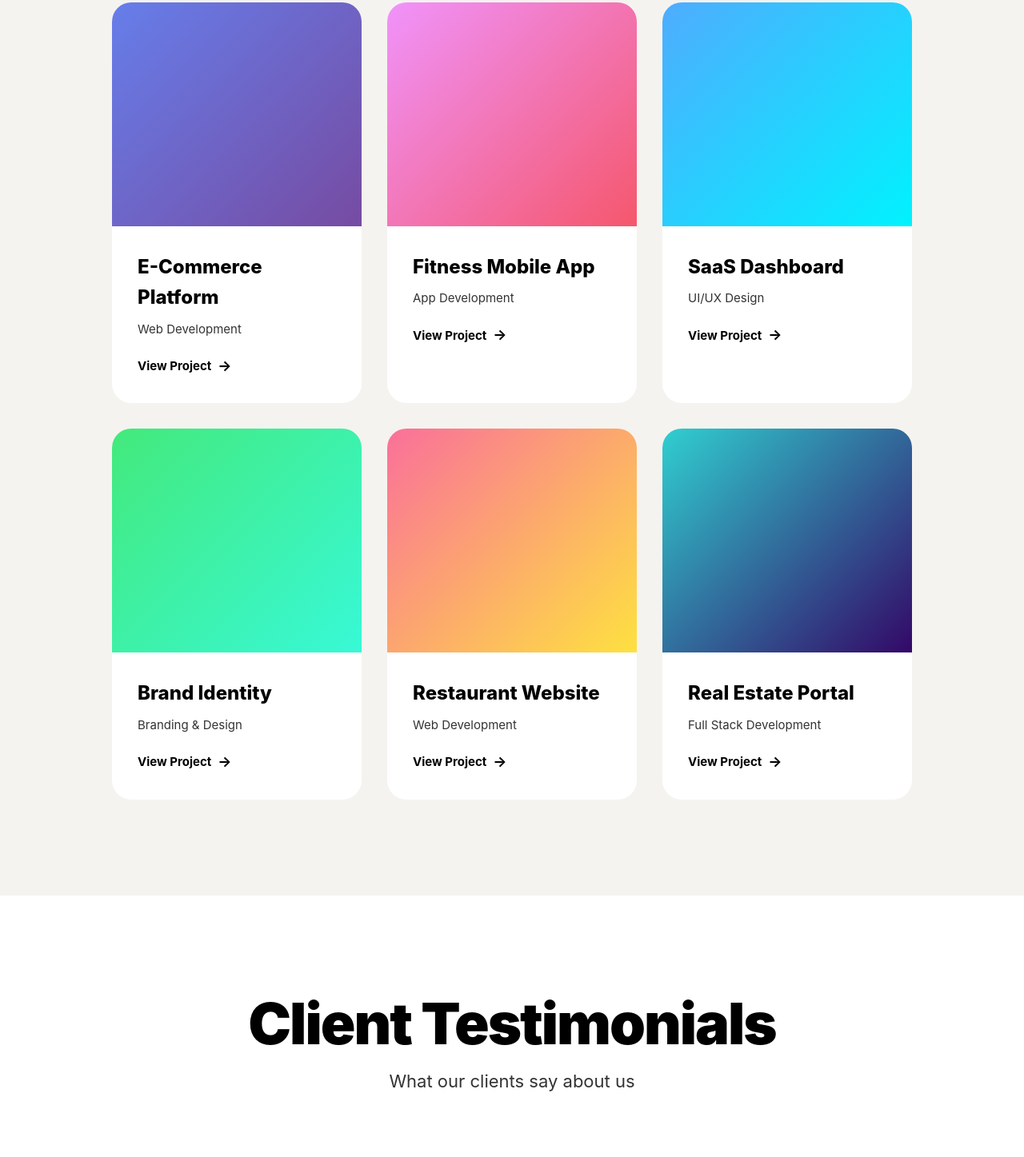
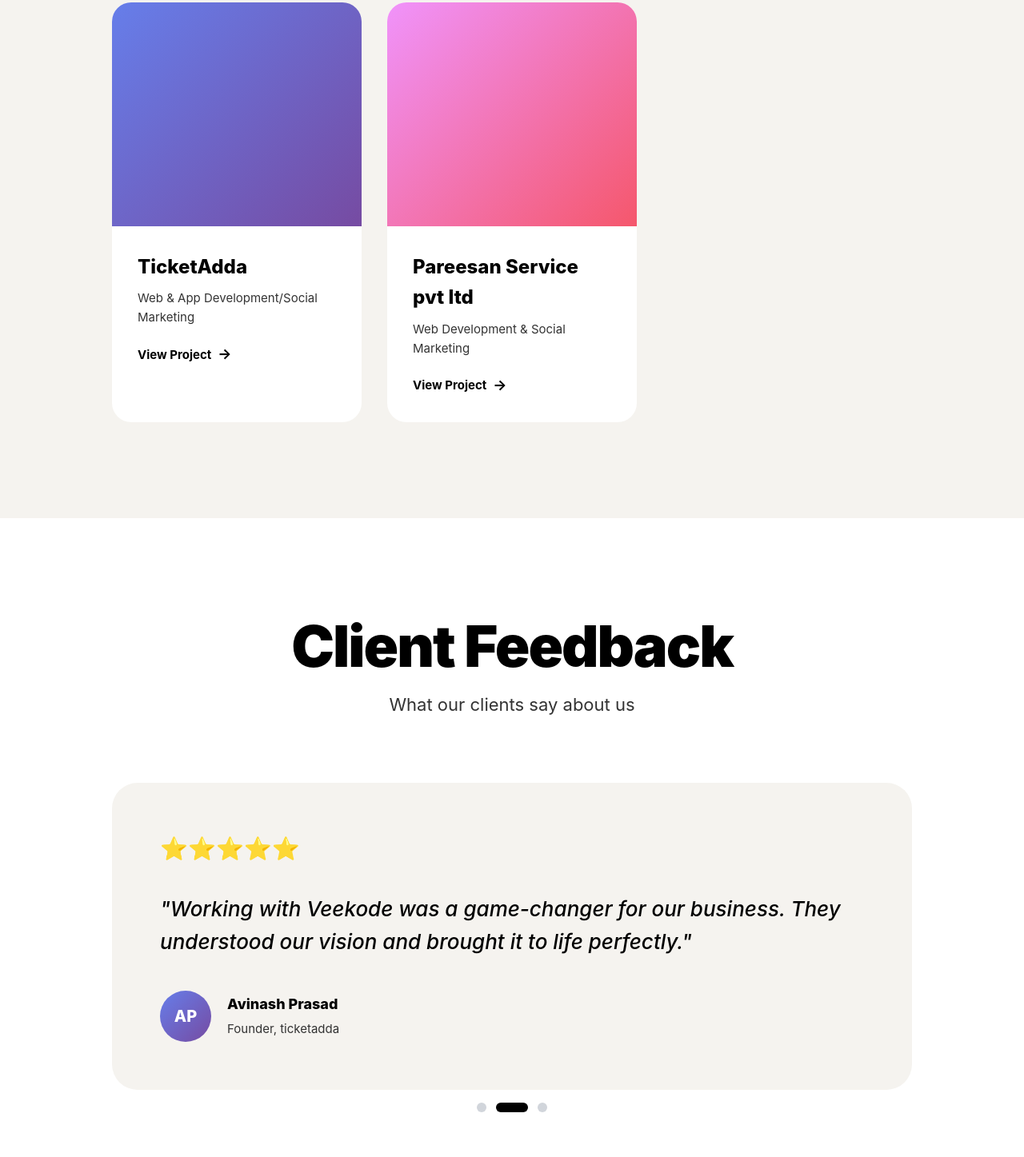
Before and after one commit to yadav1516/Veekode, a website built with Vite: page index.html in a window 1280 px wide. Shown: the part 4953-6400 px from the top of the page at 80% size. Built offline with nearby package versions, Linux system fonts and the light colour scheme.

Commit message:
Update index.html

```diff
--- a/index.html
+++ b/index.html
@@ -218,28 +218,28 @@
           <div class="portfolio-item">
             <div class="portfolio-image" style="background: linear-gradient(135deg, #667eea 0%, #764ba2 100%);"></div>
             <div class="portfolio-info">
-              <h3>E-Commerce Platform</h3>
-              <p>Web Development</p>
-              <a href="#" class="portfolio-link">View Project</a>
+              <h3>TicketAdda</h3>
+              <p>Web & App Development/Social Marketing</p>
+              <a href="https://ticketadda.in/" class="portfolio-link">View Project</a>
             </div>
           </div>
           <div class="portfolio-item">
             <div class="portfolio-image" style="background: linear-gradient(135deg, #f093fb 0%, #f5576c 100%);"></div>
             <div class="portfolio-info">
-              <h3>Fitness Mobile App</h3>
-              <p>App Development</p>
-              <a href="#" class="portfolio-link">View Project</a>
+              <h3>Pareesan Service pvt ltd</h3>
+              <p>Web Development & Social Marketing</p>
+              <a href="https://pareesan.com/" class="portfolio-link">View Project</a>
             </div>
           </div>
-          <div class="portfolio-item">
+          <!-- <div class="portfolio-item">
             <div class="portfolio-image" style="background: linear-gradient(135deg, #4facfe 0%, #00f2fe 100%);"></div>
             <div class="portfolio-info">
               <h3>SaaS Dashboard</h3>
               <p>UI/UX Design</p>
               <a href="#" class="portfolio-link">View Project</a>
             </div>
-          </div>
-          <div class="portfolio-item">
+          </div> -->
+          <!-- <div class="portfolio-item">
             <div class="portfolio-image" style="background: linear-gradient(135deg, #43e97b 0%, #38f9d7 100%);"></div>
             <div class="portfolio-info">
               <h3>Brand Identity</h3>
@@ -263,14 +263,14 @@
               <a href="#" class="portfolio-link">View Project</a>
             </div>
           </div>
-        </div>
+        </div> -->
       </div>
     </section>
 
     <section class="testimonials">
       <div class="container">
         <div class="section-header">
-          <h2 class="section-title">Client Testimonials</h2>
+          <h2 class="section-title">Client Feedback</h2>
           <p class="section-subtitle">What our clients say about us</p>
         </div>
         <div class="testimonials-slider" id="testimonialsSlider">
@@ -278,10 +278,10 @@
             <div class="testimonial-stars">⭐⭐⭐⭐⭐</div>
             <p class="testimonial-text">"Veekode transformed our online presence completely. The team was professional, creative, and delivered beyond our expectations."</p>
             <div class="testimonial-author">
-              <div class="author-avatar">JD</div>
+              <div class="author-avatar">DY</div>
               <div class="author-info">
-                <div class="author-name">John Doe</div>
-                <div class="author-position">CEO, TechStart Inc</div>
+                <div class="author-name">Durgesh Yadav</div>
+                <div class="author-position">Director, Pareesan Service Pvt Ltd</div>
               </div>
             </div>
           </div>
@@ -289,10 +289,10 @@
             <div class="testimonial-stars">⭐⭐⭐⭐⭐</div>
             <p class="testimonial-text">"Working with Veekode was a game-changer for our business. They understood our vision and brought it to life perfectly."</p>
             <div class="testimonial-author">
-              <div class="author-avatar">SS</div>
+              <div class="author-avatar">AP</div>
               <div class="author-info">
-                <div class="author-name">Sarah Smith</div>
-                <div class="author-position">Founder, Creative Studio</div>
+                <div class="author-name">Avinash Prasad</div>
+                <div class="author-position">Founder, ticketadda</div>
               </div>
             </div>
           </div>
@@ -300,10 +300,10 @@
             <div class="testimonial-stars">⭐⭐⭐⭐⭐</div>
             <p class="testimonial-text">"Exceptional quality and attention to detail. The Veekode team delivered a stunning website that our customers love."</p>
             <div class="testimonial-author">
-              <div class="author-avatar">MJ</div>
+              <div class="author-avatar">AC</div>
               <div class="author-info">
-                <div class="author-name">Michael Johnson</div>
-                <div class="author-position">Director, E-Shop Pro</div>
+                <div class="author-name">Aryan Chaukrhat</div>
+                <div class="author-position">Director, Prime Renovation</div>
               </div>
             </div>
           </div>
```
